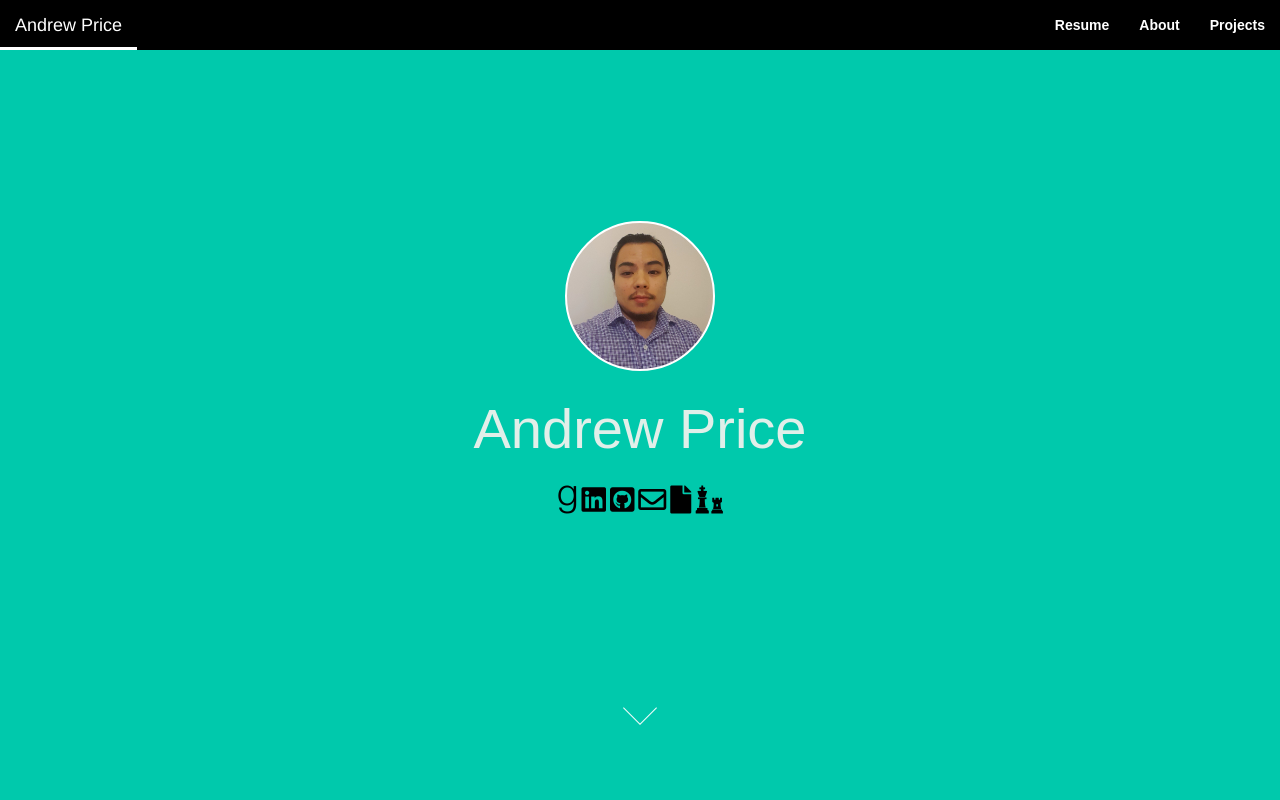
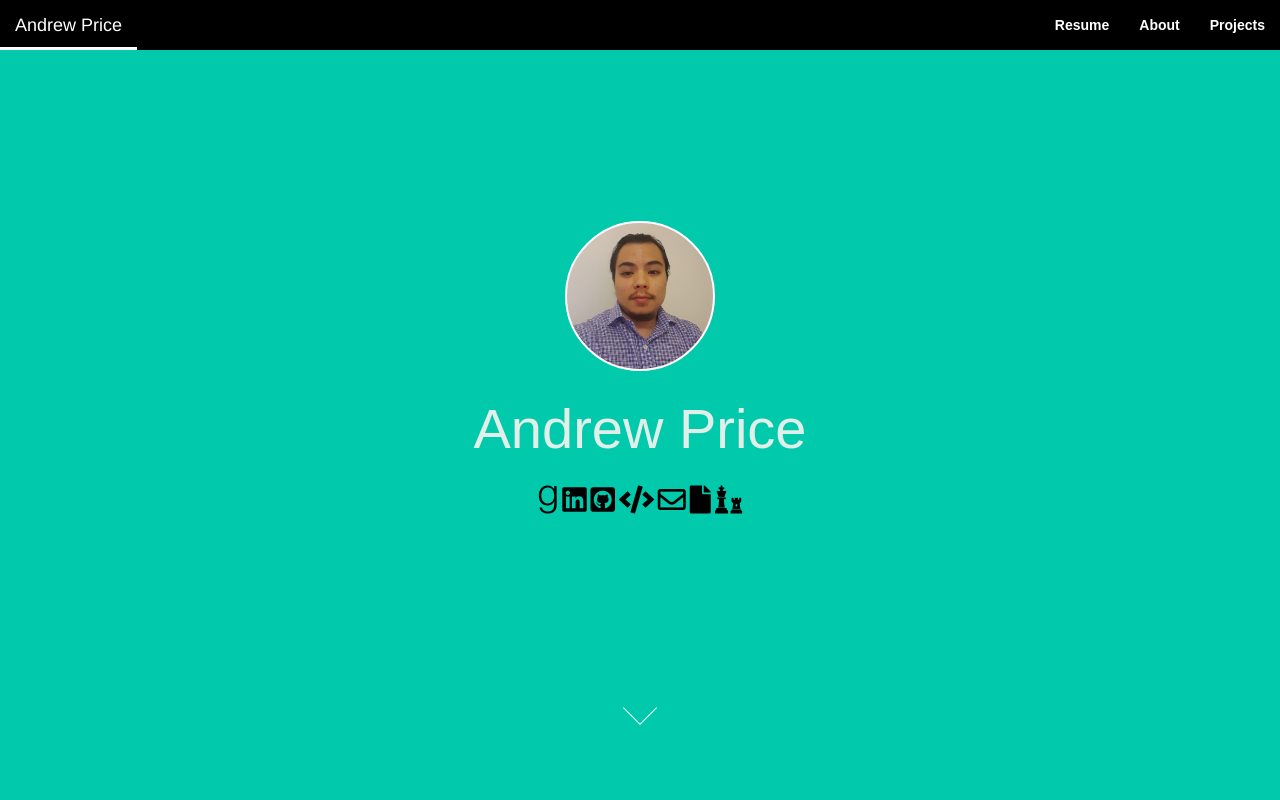
Before and after one commit to andrew-price01/andrew-price01.github.io, a plain HTML site: page index.html in a window 1280 px wide. Shown: the top 800 px of the page. Drawn offline with nearby package versions, Linux system fonts and the light colour scheme.

Commit message:
Leetcode link

```diff
--- a/index.html
+++ b/index.html
@@ -66,6 +66,7 @@
                         <a href="https://www.goodreads.com/andrew-price"><i class="fab fa-goodreads-g fa-2x"></i></a>
                         <a href="http://www.linkedin.com/in/andrew-price01"><i class="fab fa-linkedin fa-2x"></i></a>
                         <a href="https://github.com/andrew-price01"><i class="fab fa-github-square fa-2x"></i></a>
+                        <a href="https://leetcode.com/andrewprice/"><i class="fas fa-code fa-2x"></i></a>
                         <a href="mailto:andrew.j.price@outlook.com"><i class="far fa-envelope fa-2x"></i></a>
                         <a href="Resume.pdf"><i class="fa fa-file fa-2x"></i></a>
                         <a href="https://www.chess.com/member/sense-less"><i class="fas fa-chess fa-2x"></i></a>
```
